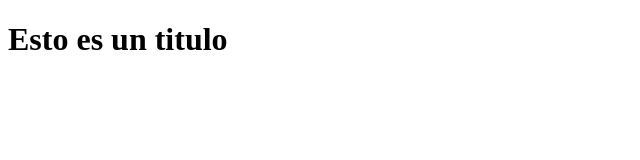
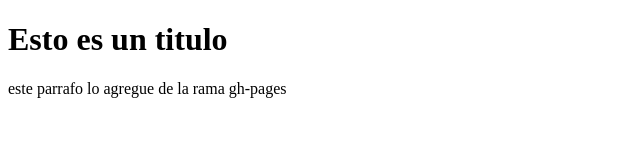
Before and after one commit to emorantesEdutecno/pruebasGitClaudia-, a plain HTML site: page index.html in a window 1280 px wide. Shown: the whole page, without its empty margins (0-640 px from the left). Drawn offline with Linux system fonts and the light colour scheme.

Commit message:
nuevo parrafo y nueva rama

```diff
--- a/index.html
+++ b/index.html
@@ -6,5 +6,6 @@
   </head>
   <body>
       <h1> Esto es un titulo</h1>
+      <p> este parrafo lo agregue de la rama gh-pages </p>
   </body>
 </html>
```
